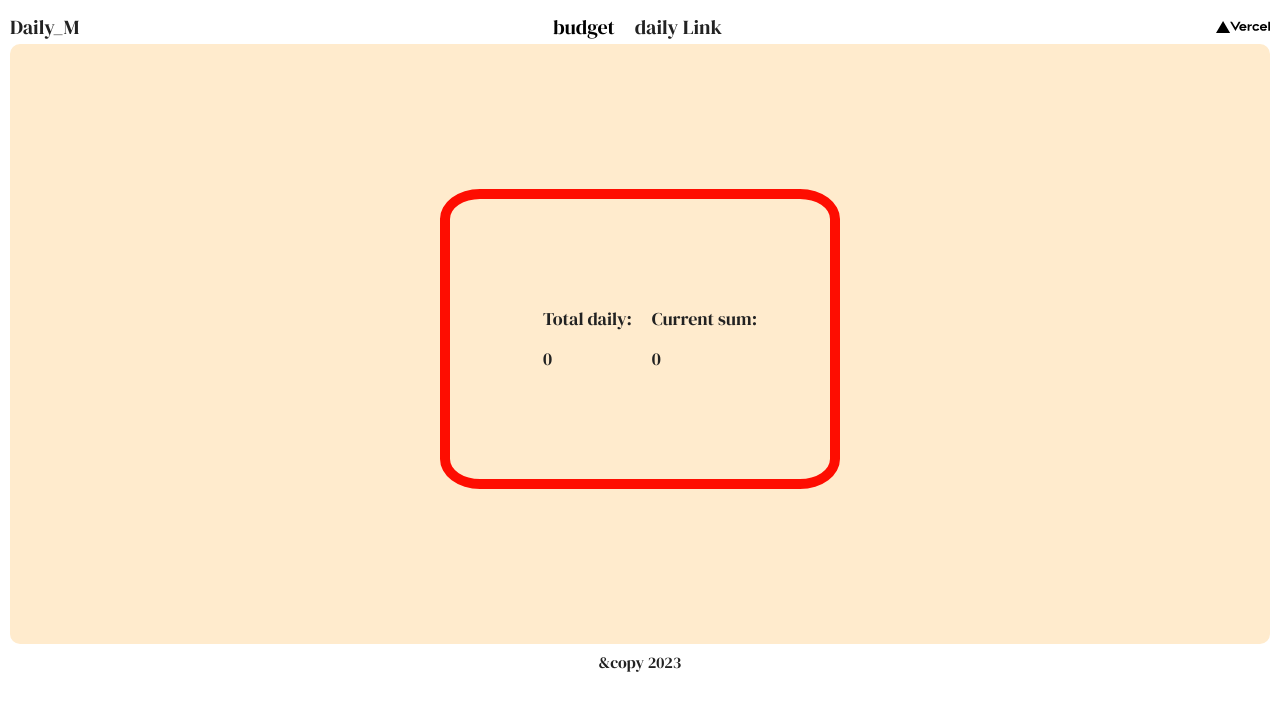
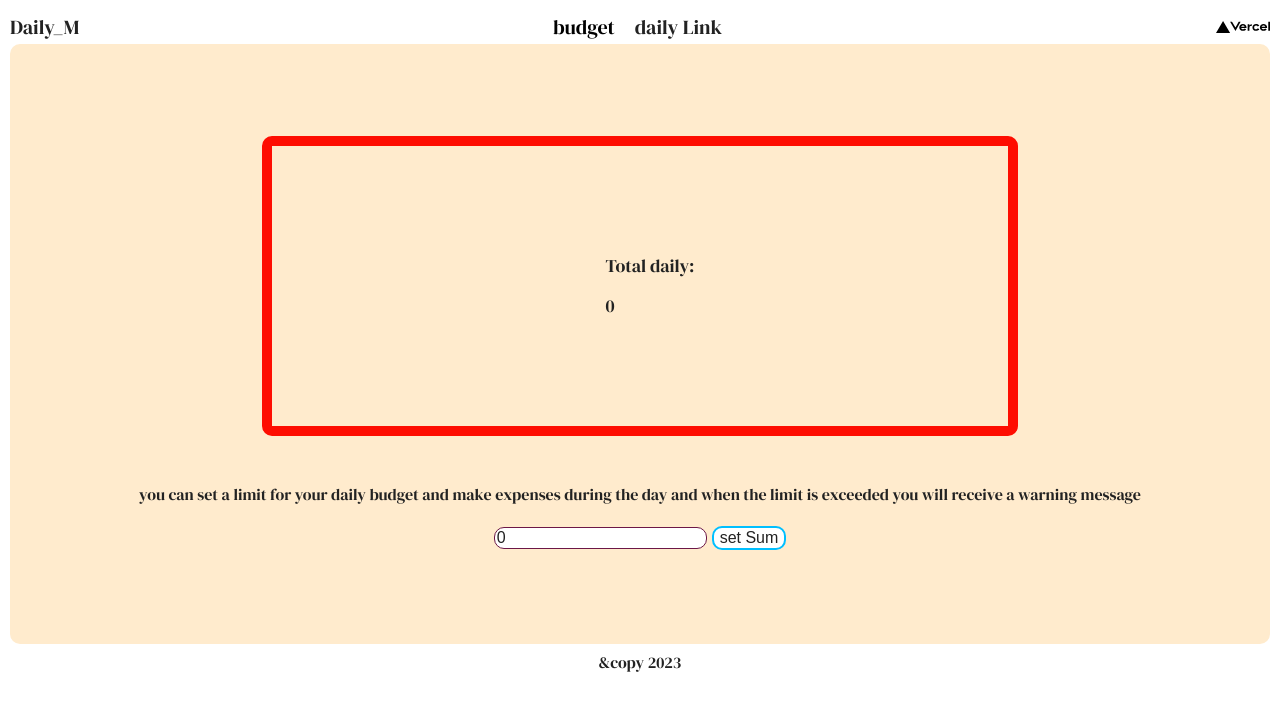
Before and after one commit to pplays33/PersonalManager, a Next.js app: page /budget in a window 1280 px wide. Shown: the top 710 px of the page. Built offline with nearby package versions, Linux system fonts and the light colour scheme.

Commit message:
'feat:add_budget_component'

```diff
--- a/components/Budget/BudgetComp.js
+++ b/components/Budget/BudgetComp.js
@@ -1,45 +1,66 @@
 'use client'
 import './components.css'
-import { useState } from 'react';
+import SetComponents from './SetComponent';
+import { useState, useEffect} from 'react';
 
 export default function BudgetComp(){
     const [isEdit, setEdit] = useState(false);
-    const [sumValue, setSumValue] = useState(0);
+    const [currCoast, setCurrCoast] = useState(0);
+    const [sumValueLimit, setSumValueLimit] = useState(0);
+    const [sumCoast, setCoast] = useState(0);
+
+    useEffect(() => {
+        if(sumValueLimit - sumCoast < 0){
+            alert(`you're over the limit on ${Math.abs(sumValueLimit - sumCoast)}`)
+        }
+
+        setSumValueLimit(sumValueLimit - sumCoast);
+
+    }, [sumCoast]);
 
     const checkIsEdit = () => {
         if(isEdit){
             return(
                 <>
-                    <label className='label'>
-                        <input
-                            type='num'
-                            className='input-sum'
-                            value={sumValue}
-                            onChange={(event) =>  setSumValue(event.target.value)}
-                        />
-                    </label>
-                    <button
-                        className='sumSave-button'
-                        onClick={() => setEdit(!isEdit) }
-                    >
-                        set Sum
-                    </button>
+                    < SetComponents
+                        valueDefault={sumValueLimit}
+                        onChange={(event) => setSumValueLimit(event.target.value)}
+                        onClick={() => setEdit(!isEdit)}
+                    />
                 </>
             );
         }
         return(
             <>
-                <p className='Sum' onClick={() => setEdit(!isEdit)}>Total daily:<br/> {sumValue} </p>
+                <p className='Sum' onClick={() => setEdit(!isEdit)}>Total daily:<br/> {sumValueLimit} </p>
             </>
         );
     }
+
 
     return(
         <div className='container-budget'>
             <div className='budget'>
                 { checkIsEdit() }
-                <p className='Sum'>Current sum:<br/> 0 </p>
             </div>
+
+            <div className='About'>
+                <p>
+                    you can set a limit for your daily budget and make expenses during the day and when the limit is exceeded you will receive a warning message
+                </p>
+            </div>
+
+            <div className='set-expenses'>
+                < SetComponents
+                    valueDefault={currCoast}
+                    onChange={(event) => setCurrCoast(event.target.value)}
+                    onClick={() => {
+                        setCoast(currCoast);
+                        setCurrCoast(0);
+                    }}
+                />
+            </div>
+
         </div>
     );
 }
--- /dev/null
+++ b/components/Budget/SetComponent.js
@@ -0,0 +1,22 @@
+import './components.css'
+
+export default function SetComponents({ valueDefault, onChange, onClick, }) {
+    return (
+        <>
+            <label className='label'>
+                <input
+                    type='num'
+                    className='input-sum'
+                    value={ valueDefault }
+                    onChange={ onChange }
+                />
+            </label>
+            <button
+                className='sumSave-button'
+                onClick={ onClick }
+            >
+                set Sum
+            </button>
+        </>
+    );
+}
--- a/components/Budget/components.css
+++ b/components/Budget/components.css
@@ -9,15 +9,15 @@
     background-color: blanchedalmond;
 }
 .budget{
-    width: 400px;
+    width: 60%;
     min-height: 300px;
-    margin-bottom: 10px;
+    margin-bottom: 50px;
     display: flex;
     flex-flow: row wrap;
     justify-content: center;
     align-items: center;
     border: 10px solid #fe0d01;
-    border-radius: 10%;
+    border-radius: 10px;
 
 
 }
@@ -27,3 +27,25 @@
     line-height: 40px;
     font-size: 18px;
 }
+.About{
+    font-size: 16px;
+    margin-bottom: 20px;
+}
+
+.sumSave-button{
+    margin-left: 5px;
+    background-color: white;
+    border: 2px solid #00BFFF;
+    border-radius: 10px;
+    transition: border-color 0.15s ease-in-out, box-shadow 0.15s ease-in-out;
+}
+.sumSave-button:hover{
+    outline: none;
+    border-color: #80bdff;
+    box-shadow: 0 0 0 0.2rem rgba(0, 123, 255, 0.25);
+}
+.input-sum{
+    background-color: white;
+    border: 1px solid #6c1747;
+    border-radius: 10px;
+}
```
